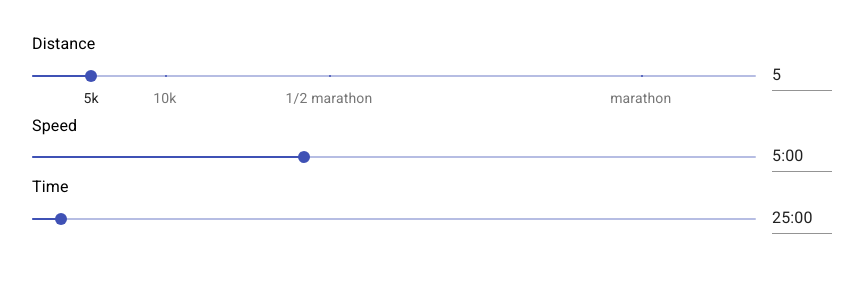
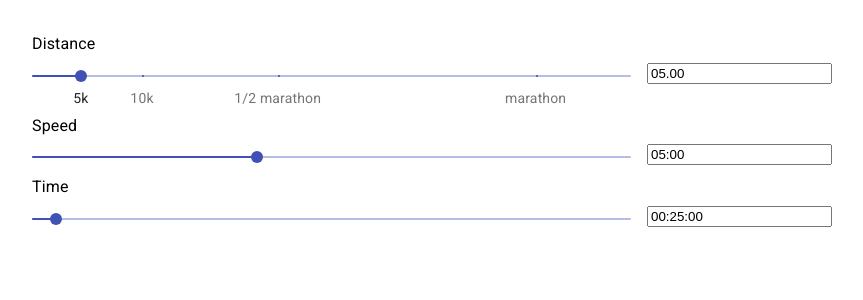
Before and after one commit to vakrilov/pace-calculator, a React (Create React App) app: page / in a window 1280 px wide. Shown: the top 300 px of the page, without its empty margins (208-1071 px from the left). Built offline with nearby package versions, Linux system fonts and the light colour scheme.

Commit message:
masked input

```diff
--- a/package.json
+++ b/package.json
@@ -15,6 +15,7 @@
     "gh-pages": "^3.2.3",
     "react": "^17.0.2",
     "react-dom": "^17.0.2",
+    "react-input-mask": "^2.0.4",
     "react-scripts": "4.0.3",
     "typescript": "^4.1.2",
     "web-vitals": "^1.0.1"
@@ -44,5 +45,8 @@
       "last 1 firefox version",
       "last 1 safari version"
     ]
+  },
+  "devDependencies": {
+    "@types/react-input-mask": "2"
   }
 }
--- a/src/App.tsx
+++ b/src/App.tsx
@@ -7,6 +7,7 @@ import {
   Theme,
   Typography,
 } from "@material-ui/core";
+import InputMask from "react-input-mask";
 import React from "react";
 
 import "./App.css";
@@ -29,6 +30,34 @@ const distanceMarks = [
   { value: 42.2, label: "marathon" },
 ];
 
+const twoDigit = (str: number) => str.toString().padStart(2, "0");
+
+const strToDist = (str: string): number => (str === "" ? 0 : Number(str));
+const distToStr = (val: number): string => val.toFixed(2).padStart(5, "0");
+
+const strToSpeed = (str: string): number => {
+  const [mins, secs] = str.split(":");
+  return Number(mins) * 60 + Number(secs);
+};
+const speedToStr = (val: number): string => {
+  const secs = val % 60;
+  const mins = Math.floor(val / 60);
+  return `${twoDigit(mins)}:${twoDigit(secs)}`;
+};
+
+const timeToStr = (time: number): string => {
+  time = Math.round(time);
+  const secs = time % 60;
+  const mins = Math.floor(time / 60) % 60;
+  const hours = Math.floor(time / 3600);
+
+  return `${twoDigit(hours)}:${twoDigit(mins)}:${twoDigit(secs)}}`;
+};
+const strToTime = (str: string): number => {
+  const [hours, mins, secs] = str.split(":");
+  return Number(hours) * 3600 + Number(mins) * 60 + Number(secs);
+};
+
 const useStyles = makeStyles((theme: Theme) =>
   createStyles({
     root: {
@@ -49,18 +78,6 @@ const useStyles = makeStyles((theme: Theme) =>
   })
 );
 
-const formatSeconds = (duration: number) => {
-  duration = Math.round(duration);
-  const sec = duration % 60;
-  const allMin = Math.floor(duration / 60);
-  const min = allMin % 60;
-  const hours = Math.floor(allMin / 60);
-
-  return `${hours ? hours + ":" : ""}${hours && min < 10 ? "0" + min : min}:${
-    sec < 10 ? "0" + sec : sec
-  }`;
-};
-
 function App() {
   const classes = useStyles();
 
@@ -72,28 +89,8 @@ function App() {
     setDist(Number(newValue));
   };
 
-  const handleDistInputChange = (
-    event: React.ChangeEvent<HTMLInputElement>
-  ) => {
-    setDist(event.target.value === "" ? 0 : Number(event.target.value));
-  };
-
-  const handleDistBlur = () => {
-    //TODO Validate
-  };
-
   const handleSpeedSliderChange = (event: any, newValue: any) => {
     setSpeed(Number(newValue));
-  };
-
-  const handleSpeedInputChange = (
-    event: React.ChangeEvent<HTMLInputElement>
-  ) => {
-    setSpeed(event.target.value === "" ? 0 : Number(event.target.value));
-  };
-
-  const handleSpeedBlur = () => {
-    //TODO Validate
   };
 
   const handleTimeSliderChange = (event: any, newValue: any) => {
@@ -132,19 +129,12 @@ function App() {
             />
           </Grid>
           <Grid item>
-            <Input
-              className={classes.input}
-              value={dist}
-              margin="dense"
-              onChange={handleDistInputChange}
-              onBlur={handleDistBlur}
-              inputProps={{
-                step: 1,
-                min: { minDist },
-                max: { maxDist },
-                type: "number",
-                "aria-labelledby": "dist-slider",
-              }}
+            <InputMask
+              value={distToStr(dist)}
+              mask="99.99"
+              maskChar="0"
+              inputMode="decimal"
+              onChange={(event) => setDist(strToDist(event.target.value))}
             />
           </Grid>
         </Grid>
@@ -160,22 +150,18 @@ function App() {
               max={minSpeed}
               value={speed}
               valueLabelDisplay="auto"
-              valueLabelFormat={formatSeconds}
+              valueLabelFormat={speedToStr}
               onChange={handleSpeedSliderChange}
               aria-labelledby="speed-slider"
             />
           </Grid>
           <Grid item>
-            <Input
-              className={classes.input}
-              value={formatSeconds(speed)}
-              margin="dense"
-              onChange={handleSpeedInputChange}
-              onBlur={handleSpeedBlur}
-              inputProps={{
-                type: "text",
-                "aria-labelledby": "speed-slider",
-              }}
+            <InputMask
+              value={speedToStr(speed)}
+              mask="99:99"
+              maskChar="0"
+              inputMode="decimal"
+              onChange={(event) => setSpeed(strToSpeed(event.target.value))}
             />
           </Grid>
         </Grid>
@@ -195,16 +181,14 @@ function App() {
             />
           </Grid>
           <Grid item>
-            <Input
-              className={classes.input}
-              value={formatSeconds(time)}
-              margin="dense"
-              onChange={handleTimeInputChange}
-              onBlur={handleTimeBlur}
-              inputProps={{
-                type: "text",
-                "aria-labelledby": "time-slider",
-              }}
+            <InputMask
+              value={timeToStr(time)}
+              mask="99:99:99"
+              maskChar="0"
+              inputMode="decimal"
+              onChange={(event) =>
+                setSpeed(strToTime(event.target.value) / dist)
+              }
             />
           </Grid>
         </Grid>
```
Also changed, not shown: src/declarations.d.ts (added), 1 other file (tests, documents, lock files or other folders).
